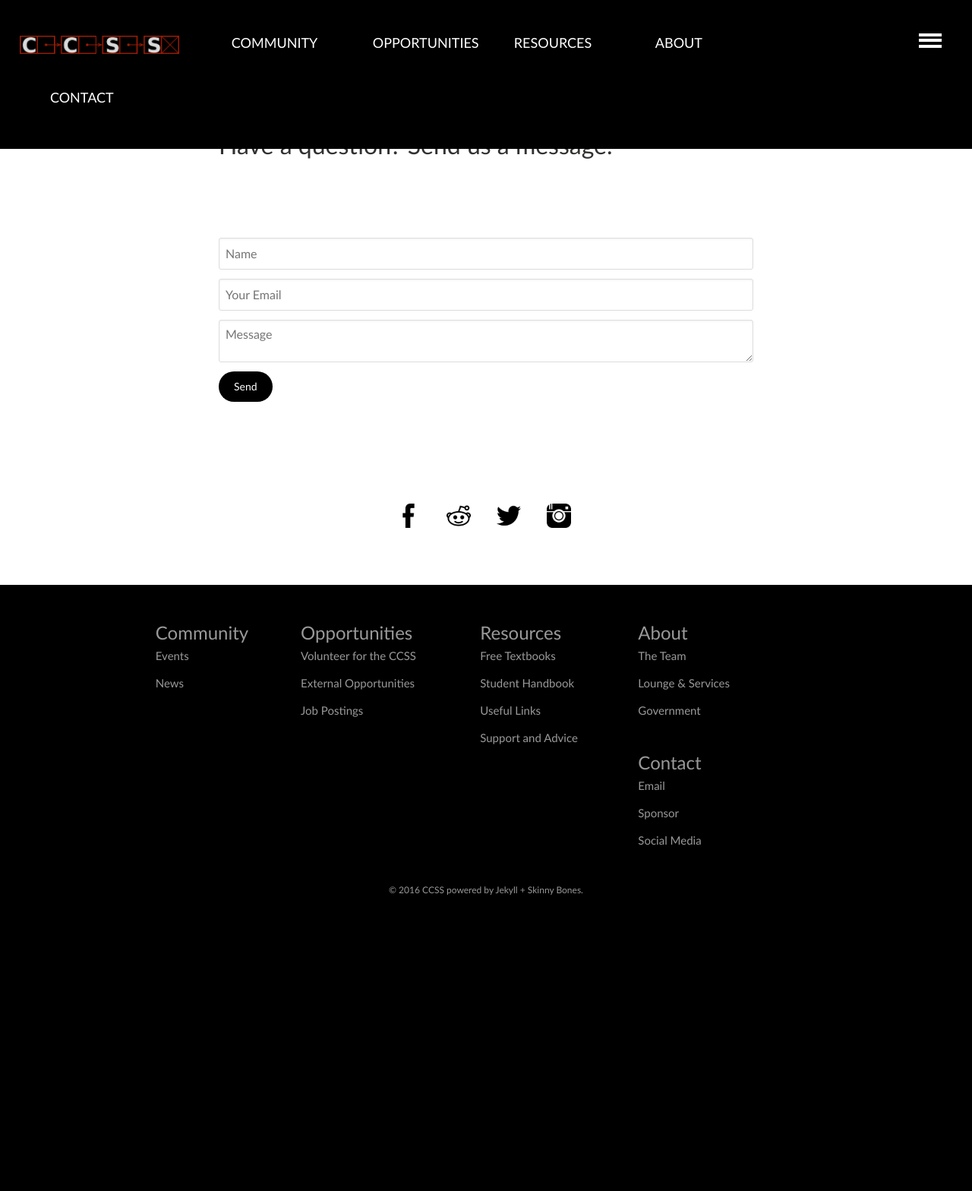
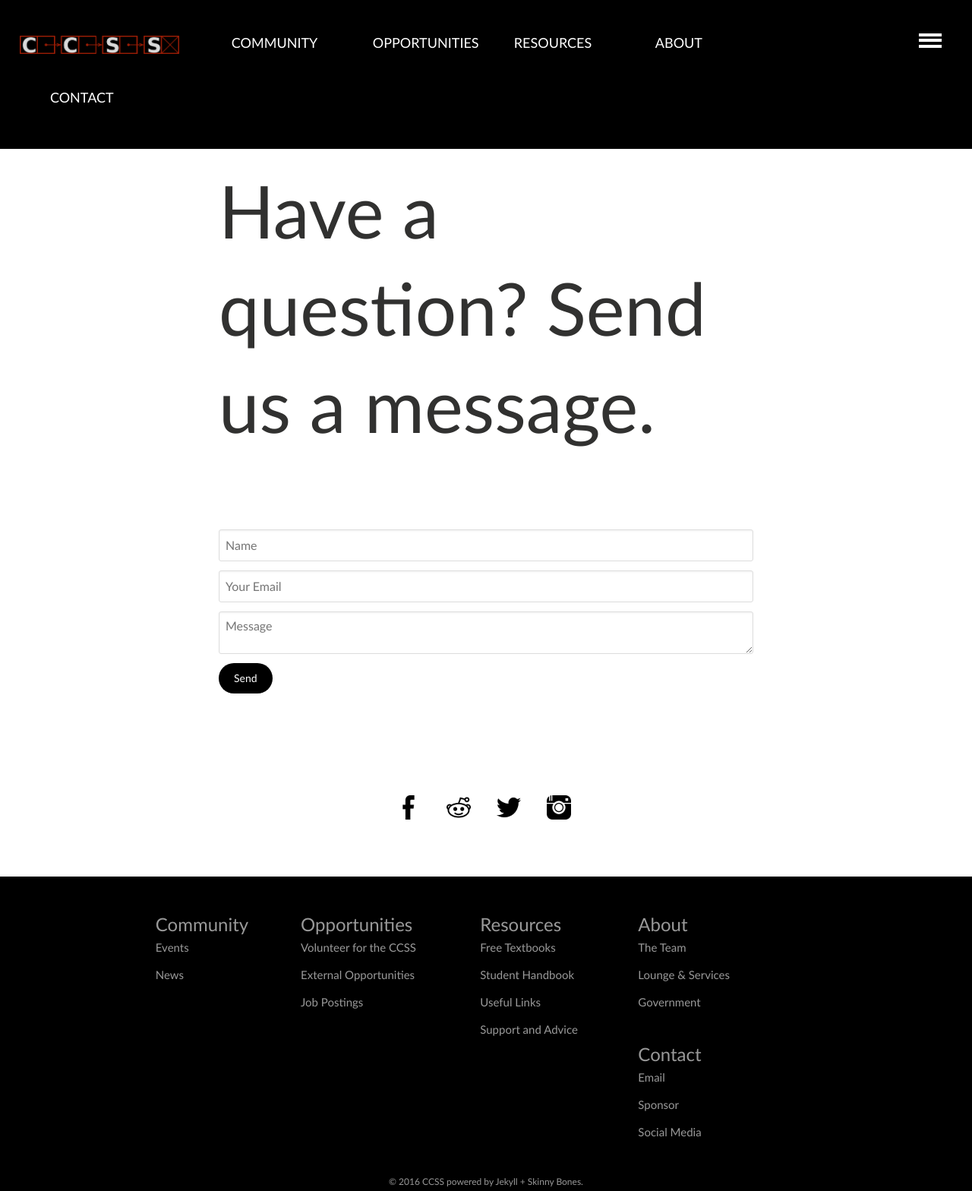
Before and after one commit to brittnylapierre/ccss_web, a Jekyll site: the page built from contact/email/index.md, in a window 1280 px wide. Shown: the whole page at 76% size. Built offline with Jekyll 4.4.1, drawn with Linux system fonts in a browser that asks for light colours; before the commit the page ends 1184 px from its top, so only the background shows below that.

Commit message:
Updated _layout.scss

```diff
--- a/_sass/_layout.scss
+++ b/_sass/_layout.scss
@@ -612,11 +612,11 @@
 .basic-form {
 	h1 {
     	font-size: 2rem;
-   	    @media only screen and (min-width : 768px) {
-  			h1 { font-size: 6rem; }
-	    }
     	margin-bottom: 100px;
     }
+    @media only screen and (min-width : 768px) {
+    	h1 { font-size: 6rem; }
+	}
     width: 55vw;
     position: relative;
     margin: auto;
```
